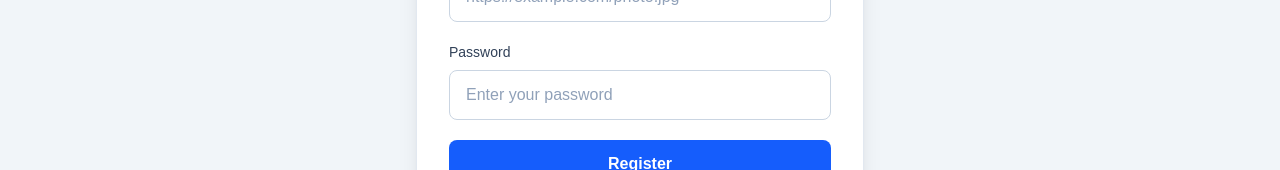
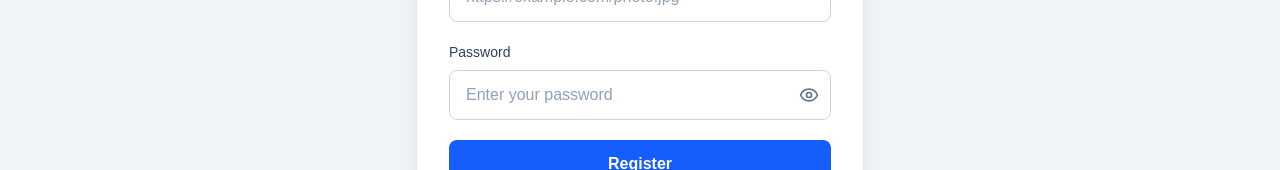
Before and after one commit to SamiaBaly/career-client, a Next.js app: page /register in a window 1280 px wide. Shown: the part 533-703 px from the top of the page. Built offline with nearby package versions, Linux system fonts and the light colour scheme; no server answers.

Commit message:
feat: improve login and register UI with password toggle

```diff
--- a/app/(auth)/login/page.tsx
+++ b/app/(auth)/login/page.tsx
@@ -5,6 +5,7 @@ import { useRouter } from "next/navigation";
 import { useState } from "react";
 import { useForm } from "react-hook-form";
 import toast from "react-hot-toast";
+import { Eye, EyeOff } from "lucide-react";
 
 import useAuth from "@/app/hooks/useAuth";
 
@@ -19,6 +20,7 @@ export default function LoginPage() {
   const { login } = useAuth();
 
   const [loading, setLoading] = useState(false);
+  const [showPassword, setShowPassword] = useState(false);
 
   const {
     register,
@@ -87,14 +89,53 @@ export default function LoginPage() {
               Password
             </label>
 
+            <div className="relative">
               <input
-              type="password"
+                type={showPassword ? "text" : "password"}
                 placeholder="Enter your password"
-              className="w-full rounded-lg border border-slate-300 dark:border-slate-700 bg-white dark:bg-slate-800 px-4 py-3 text-slate-900 dark:text-white placeholder:text-slate-400 focus:border-blue-500 focus:outline-none focus:ring-2 focus:ring-blue-500"
+                className="
+        w-full
+        rounded-lg
+        border
+        border-slate-300
+        dark:border-slate-700
+        bg-white
+        dark:bg-slate-800
+        px-4
+        py-3
+        pr-12
+        text-slate-900
+        dark:text-white
+        placeholder:text-slate-400
+        focus:border-blue-500
+        focus:outline-none
+        focus:ring-2
+        focus:ring-blue-500
+      "
                 {...register("password", {
                   required: "Password is required",
                 })}
               />
+
+              <button
+                type="button"
+                onClick={() => setShowPassword(!showPassword)}
+                className="
+        absolute
+        right-3
+        top-1/2
+        -translate-y-1/2
+        text-slate-500
+        hover:text-blue-600
+      "
+              >
+                {showPassword ? (
+                  <EyeOff size={20} />
+                ) : (
+                  <Eye size={20} />
+                )}
+              </button>
+            </div>
 
             {errors.password && (
               <p className="mt-1 text-sm text-red-500">
--- a/app/(auth)/register/page.tsx
+++ b/app/(auth)/register/page.tsx
@@ -5,13 +5,14 @@ import { useRouter } from "next/navigation";
 import { useState } from "react";
 import { useForm } from "react-hook-form";
 import toast from "react-hot-toast";
+import { Eye, EyeOff } from "lucide-react";
 
 import { registerUser } from "@/app/services/auth.service";
 
 interface RegisterFormData {
   name: string;
   email: string;
-  image: string;
+  photo: string;
   password: string;
 }
 
@@ -19,6 +20,7 @@ export default function RegisterPage() {
   const router = useRouter();
 
   const [loading, setLoading] = useState(false);
+  const [showPassword, setShowPassword] = useState(false);
 
   const {
     register,
@@ -116,14 +118,14 @@ export default function RegisterPage() {
               type="url"
               placeholder="https://example.com/photo.jpg"
               className="w-full rounded-lg border border-slate-300 dark:border-slate-700 bg-white dark:bg-slate-800 px-4 py-3 text-slate-900 dark:text-white placeholder:text-slate-400 focus:border-blue-500 focus:outline-none focus:ring-2 focus:ring-blue-500"
-              {...register("image", {
+              {...register("photo", {
                 required: "Profile image URL is required",
               })}
             />
 
-            {errors.image && (
+            {errors.photo && (
               <p className="mt-1 text-sm text-red-500">
-                {errors.image.message}
+                {errors.photo.message}
               </p>
             )}
           </div>
@@ -133,10 +135,29 @@ export default function RegisterPage() {
               Password
             </label>
 
+            <div className="relative">
               <input
-              type="password"
+                type={showPassword ? "text" : "password"}
                 placeholder="Enter your password"
-              className="w-full rounded-lg border border-slate-300 dark:border-slate-700 bg-white dark:bg-slate-800 px-4 py-3 text-slate-900 dark:text-white placeholder:text-slate-400 focus:border-blue-500 focus:outline-none focus:ring-2 focus:ring-blue-500"
+                className="
+        w-full
+        rounded-lg
+        border
+        border-slate-300
+        dark:border-slate-700
+        bg-white
+        dark:bg-slate-800
+        px-4
+        py-3
+        pr-12
+        text-slate-900
+        dark:text-white
+        placeholder:text-slate-400
+        focus:border-blue-500
+        focus:outline-none
+        focus:ring-2
+        focus:ring-blue-500
+      "
                 {...register("password", {
                   required: "Password is required",
                   minLength: {
@@ -145,6 +166,26 @@ export default function RegisterPage() {
                   },
                 })}
               />
+
+              <button
+                type="button"
+                onClick={() => setShowPassword(!showPassword)}
+                className="
+        absolute
+        right-3
+        top-1/2
+        -translate-y-1/2
+        text-slate-500
+        hover:text-blue-600
+      "
+              >
+                {showPassword ? (
+                  <EyeOff size={20} />
+                ) : (
+                  <Eye size={20} />
+                )}
+              </button>
+            </div>
 
             {errors.password && (
               <p className="mt-1 text-sm text-red-500">
--- a/app/components/shared/Navbar.tsx
+++ b/app/components/shared/Navbar.tsx
@@ -147,13 +147,44 @@ export default function Navbar() {
                   "
                 >
 
+                  <div className="flex items-center gap-2">
+                    {user?.photo ? (
                       <Image
-                    src={user?.image || "/avatar.png"}
-                    alt={user?.name || "User Profile"}
+                        src={user.photo}
+                        alt={user.name}
                         width={40}
                         height={40}
-                    className="w-10 h-10 rounded-full object-cover"
+                        className="h-10 w-10 rounded-full object-cover"
                       />
+                    ) : (
+                      <div
+                        className="
+        flex
+        h-10
+        w-10
+        items-center
+        justify-center
+        rounded-full
+        bg-blue-600
+        text-white
+        font-bold
+        text-lg
+      "
+                      >
+                        {user?.name?.charAt(0).toUpperCase()}
+                      </div>
+                    )}
+
+                    <span
+                      className="
+      font-medium
+      text-gray-800
+      dark:text-gray-200
+    "
+                    >
+                      {user.name}
+                    </span>
+                  </div>
 
 
                   <span
@@ -330,13 +361,31 @@ export default function Navbar() {
                     "
                   >
 
+                    {user?.photo ? (
                       <Image
-                      src={user?.image || "/avatar.png"}
-                      alt={user?.name || "User Profile"}
+                        src={user.photo}
+                        alt={user.name}
                         width={40}
                         height={40}
-                      className="w-10 h-10 rounded-full object-cover"
+                        className="h-10 w-10 rounded-full object-cover"
                       />
+                    ) : (
+                      <div
+                        className="
+      flex
+      h-10
+      w-10
+      items-center
+      justify-center
+      rounded-full
+      bg-blue-600
+      text-white
+      font-bold
+    "
+                      >
+                        {user?.name?.charAt(0).toUpperCase()}
+                      </div>
+                    )}
                     <span>
                       {user.name}
                     </span>
--- a/app/providers/AuthProvider.tsx
+++ b/app/providers/AuthProvider.tsx
@@ -15,11 +15,11 @@ import {
 } from "../services/auth.service";
 
 export interface IUser {
-  _id: string;
+  id: string;
   name: string;
   email: string;
   role: "user" | "admin";
-  image?: string;
+  photo?: string | null;
 }
 
 interface AuthContextType {
--- a/app/services/auth.service.ts
+++ b/app/services/auth.service.ts
@@ -5,7 +5,7 @@ import api from "./api";
 export const registerUser = async (userData: {
   name: string;
   email: string;
-  image: string;
+  photo: string;
   password: string;
 }) => {
   const response = await api.post("/auth/register", userData);
```
Lines whose indentation alone changed are shown as unchanged.
